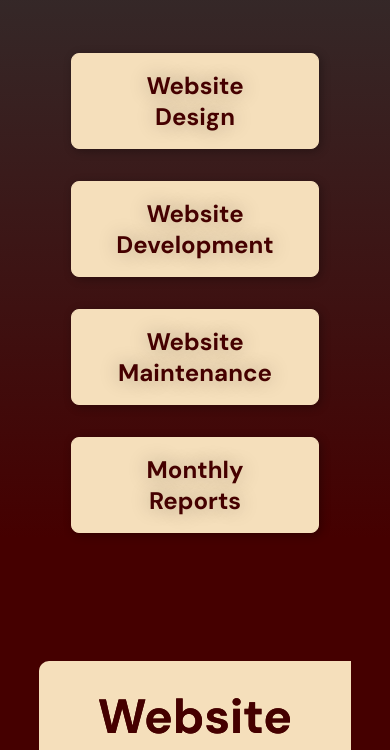
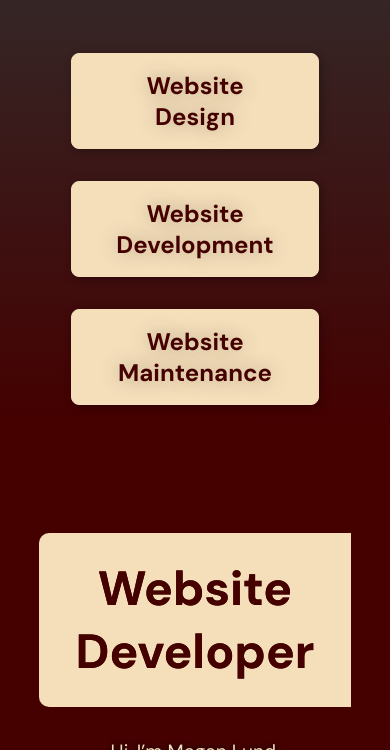
Before and after one commit to DanaeLund/DesignsByMeganLund, a plain HTML site: page home.html in a window 390 px wide. Shown: the part 350-1100 px from the top of the page. Drawn offline with Linux system fonts and the light colour scheme.

Commit message:
Update home.html
Removed client testimonials, I will replace it with client websites.
I also removed Monthly Reports as a server as it should come with Website Maintenance.

```diff
--- a/home.html
+++ b/home.html
@@ -51,7 +51,6 @@
             <div class="btn"><a href="#services-1-mobile">Website Design</a></div>
             <div class="btn"><a href="#services-2-mobile">Website Development</a></div>
             <div class="btn"><a href="#services-3-mobile">Website Maintenance</a></div>
-            <div class="btn"><a href="#services-4-mobile">Monthly Reports</a></div>
         </div>
 
     </section>
@@ -152,88 +151,6 @@
                 </div>
             </div>
     </section>
-
-    <!-- <section class="client-testimonial-section">
-        <h3>Satisfied Clients</h3>
-        <div class="client-grid">
-            <div class="client-name">Jamie Folsom</div>
-            <div class="client-name">Ryan Hughes</div>
-            <div class="client-name">David Lund</div>
-
-            <div class="client-img">
-                <img src="./images/client-1.jpg" alt="">
-            </div>
-
-            <div class="client-img">
-                <img src="./images/client-2.jpg" alt="">
-            </div>
-
-            <div class="client-img">
-                <img src="./images/client-3.jpg" alt="">
-            </div>
-
-            <div class="client-review"><p>Julian took down a huge, dangerous tree in my yard quickly and cleaned up perfectly. I would really recommend his company for anyone along the Sunshine Coast.</p></div>
-            <div class="client-review"><p>This guy came through after a big storm, handled everything like a pro, and gave tips for next storm to prevent more damage. <br> <br> He really cares about keeping people safe.</p></div>
-            <div class="client-review"><p>Julian was awesome. He was willing to work on short notice, on island, worked quickly, and was very nice. He explained the process really well and I would recommend him for sure.</p></div>
-
-            <div class="review-stars">
-                <img src="./images/star-filled.svg" alt="">
-                <img src="./images/star-filled.svg" alt="">
-                <img src="./images/star-filled.svg" alt="">
-                <img src="./images/star-filled.svg" alt="">
-                <img src="./images/star-filled.svg" alt="">
-            </div>
-            <div class="review-stars">
-                <img src="./images/star-filled.svg" alt="">
-                <img src="./images/star-filled.svg" alt="">
-                <img src="./images/star-filled.svg" alt="">
-                <img src="./images/star-filled.svg" alt="">
-                <img src="./images/star-filled.svg" alt="">
-            </div>
-            <div class="review-stars">
-                <img src="./images/star-filled.svg" alt="">
-                <img src="./images/star-filled.svg" alt="">
-                <img src="./images/star-filled.svg" alt="">
-                <img src="./images/star-filled.svg" alt="">
-                <img src="./images/star-filled.svg" alt="">
-            </div>
-        </div>
-    </section>
-
-    <section class="client-testimonial-section-mobile">
-        <h3>Satisfied Clients</h3>
-        <div class="client-grid">
-            <div class="client-name">Jamie Folsom</div>
-            <div class="client-review"><p>Julian took down a huge, dangerous tree in my yard quickly and cleaned up perfectly. I would really recommend his company for anyone along the Sunshine Coast.</p></div>
-            <div class="review-stars">
-                <img src="./images/star-filled.svg" alt="">
-                <img src="./images/star-filled.svg" alt="">
-                <img src="./images/star-filled.svg" alt="">
-                <img src="./images/star-filled.svg" alt="">
-                <img src="./images/star-filled.svg" alt="">
-            </div>
-
-            <div class="client-name">Ryan Hughes</div>
-            <div class="client-review"><p>This guy came through after a big storm, handled everything like a pro, and gave tips for next storm to prevent more damage. <br> <br> He really cares about keeping people safe.</p></div>
-            <div class="review-stars">
-                <img src="./images/star-filled.svg" alt="">
-                <img src="./images/star-filled.svg" alt="">
-                <img src="./images/star-filled.svg" alt="">
-                <img src="./images/star-filled.svg" alt="">
-                <img src="./images/star-filled.svg" alt="">
-            </div>
-
-            <div class="client-name">David Lund</div>
-            <div class="client-review"><p>Julian was awesome. He was willing to work on short notice, on island, worked quickly, and was very nice. He explained the process really well and I would recommend him for sure.</p></div>
-            <div class="review-stars">
-                <img src="./images/star-filled.svg" alt="">
-                <img src="./images/star-filled.svg" alt="">
-                <img src="./images/star-filled.svg" alt="">
-                <img src="./images/star-filled.svg" alt="">
-                <img src="./images/star-filled.svg" alt="">
-            </div>
-        </div>
-    </section> -->
 
     <section class="services" id="services">
         <h3>Services</h3>
```
